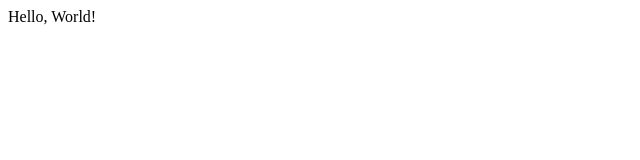
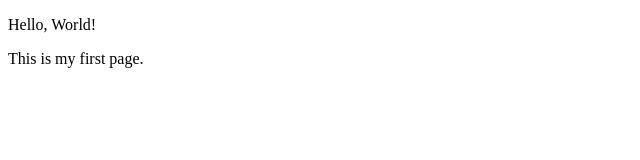
Before and after one commit to luismi4157/luismi4157.firstpage.io, a plain HTML site: page index.html in a window 1280 px wide. Shown: the whole page, without its empty margins (0-640 px from the left). Drawn offline with Linux system fonts and the light colour scheme.

Commit message:
Updated website

```diff
--- a/index.html
+++ b/index.html
@@ -5,6 +5,7 @@
         <title>My First Webpage</title>
     </head>
     <body>
-         Hello, World!
+         <p>Hello, World!</p>
+         <p>This is my first page.</p>
     </body>
 </html>
```
